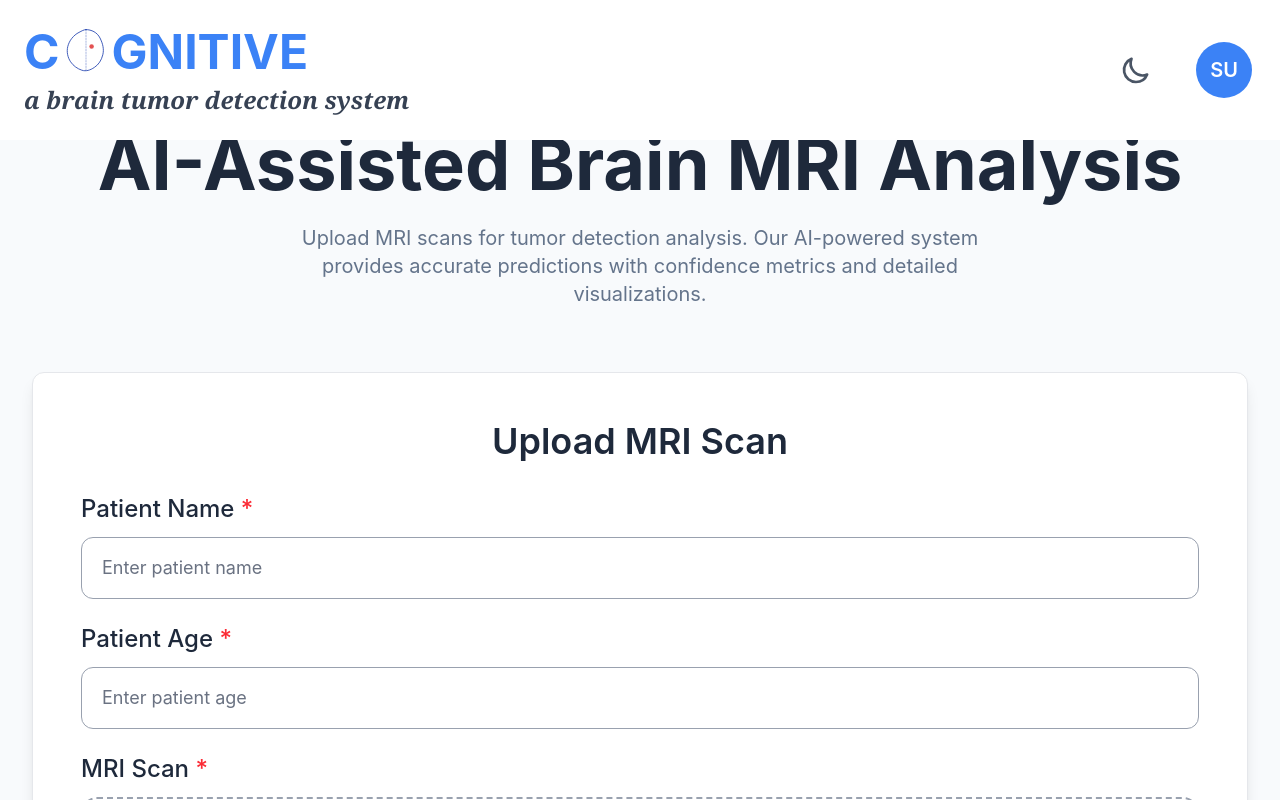
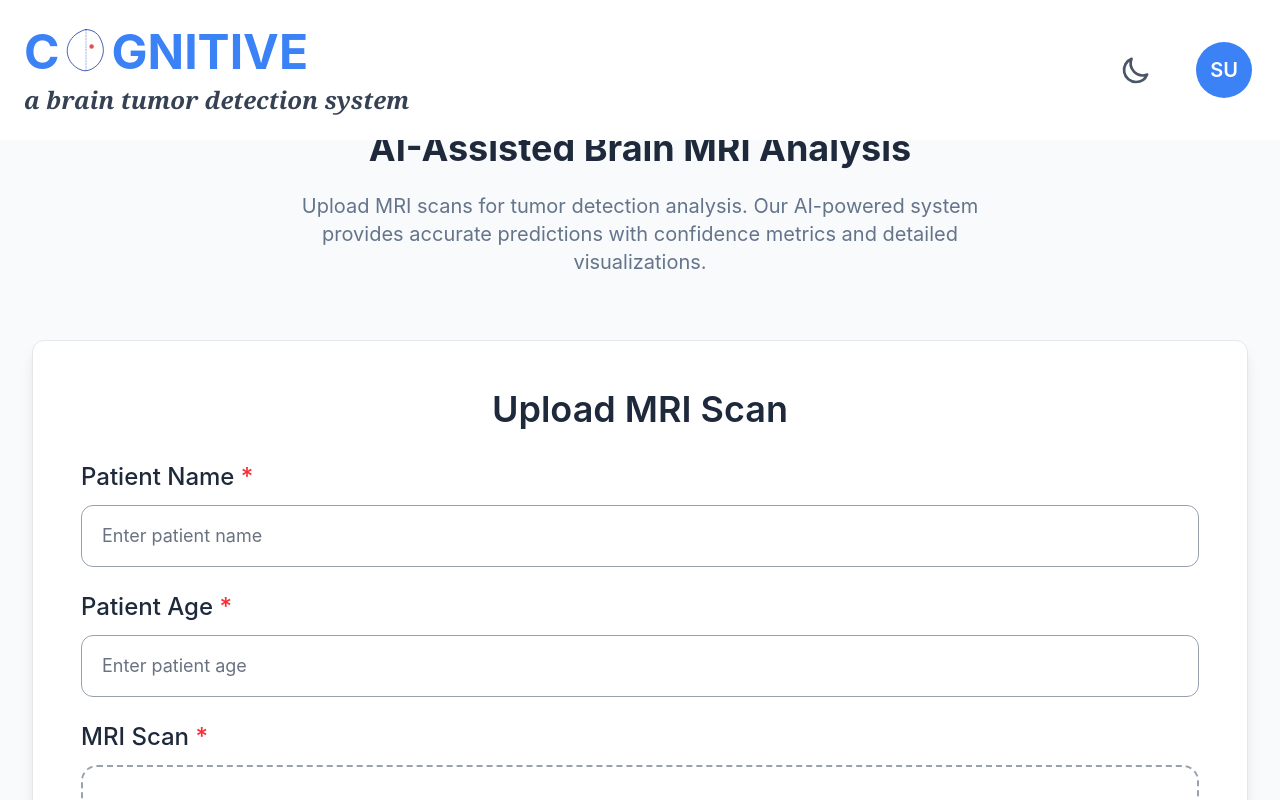
Before and after one commit to ashishUpa2004/brain-tumor-detection-system, a React (Vite) app in the folder frontend/: page /dashboard in a window 1280 px wide. Shown: the top 800 px of the page. Built offline with nearby package versions, Linux system fonts and the light colour scheme; no server answers; sample sign-in values are in the browser's storage.

Commit message:
fix: reduce hero heading size on dashboard

```diff
--- a/frontend/src/pages/Dashboard.tsx
+++ b/frontend/src/pages/Dashboard.tsx
@@ -63,7 +63,7 @@ export default function Dashboard({ user, onLogout }: DashboardProps) {
       <main className="flex-1 max-w-7xl mx-auto px-4 sm:px-6 lg:px-8 py-6 sm:py-8 lg:py-12 w-full pt-24 sm:pt-28 lg:pt-32">
         {/* Hero Section */}
         <div className="text-center mb-8 sm:mb-10 lg:mb-16">
-          <h1 className="text-4xl sm:text-5xl md:text-6xl lg:text-7xl font-bold text-[#1E293B] dark:text-gray-100 mb-3 sm:mb-4 lg:mb-6 transition-colors px-2">
+          <h1 className="text-2xl sm:text-3xl md:text-4xl font-bold text-[#1E293B] dark:text-gray-100 mb-3 sm:mb-4 lg:mb-6 transition-colors px-2">
             AI-Assisted Brain MRI Analysis
           </h1>
           <p className="text-base sm:text-lg lg:text-xl text-[#64748B] dark:text-gray-400 max-w-3xl mx-auto transition-colors px-4">
```
